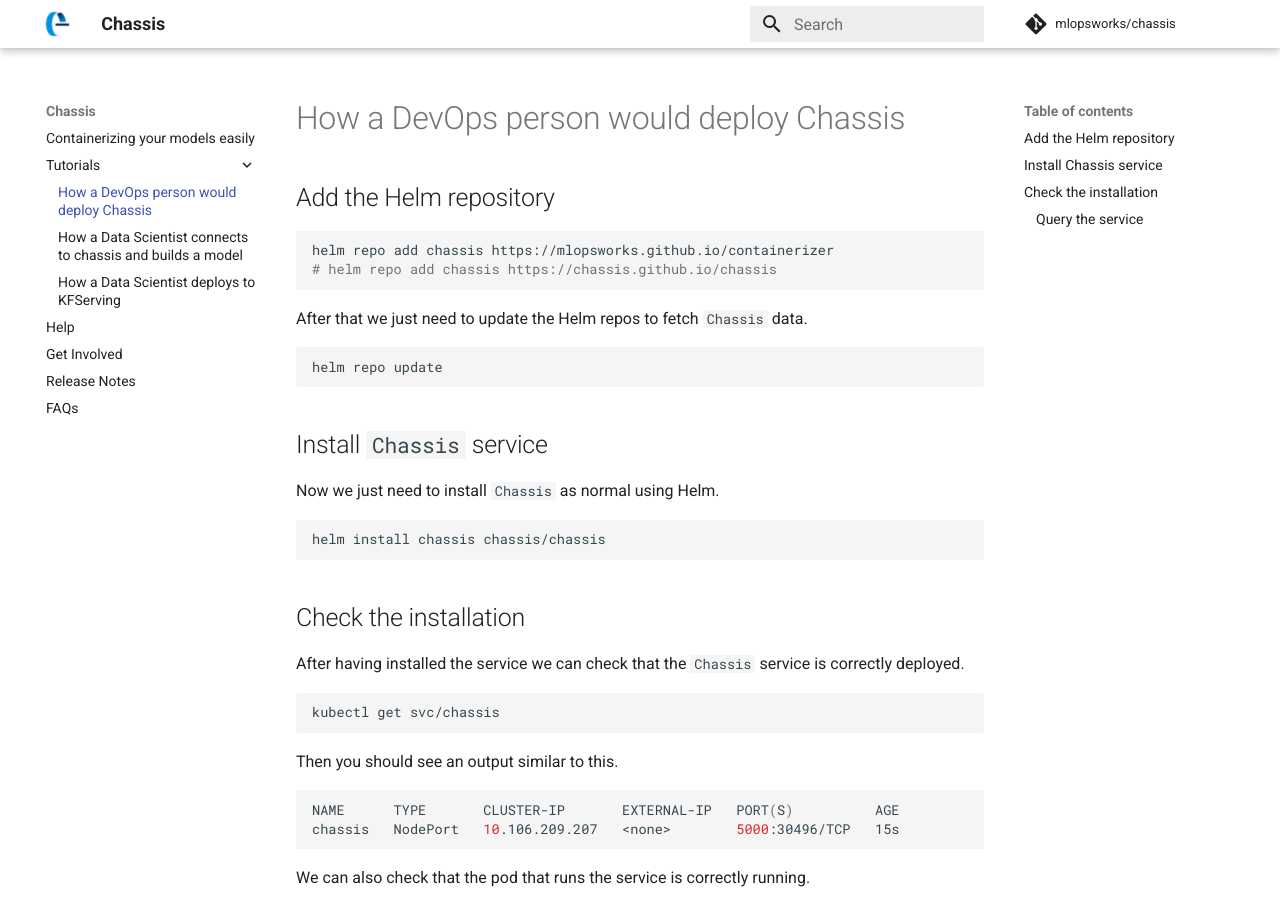
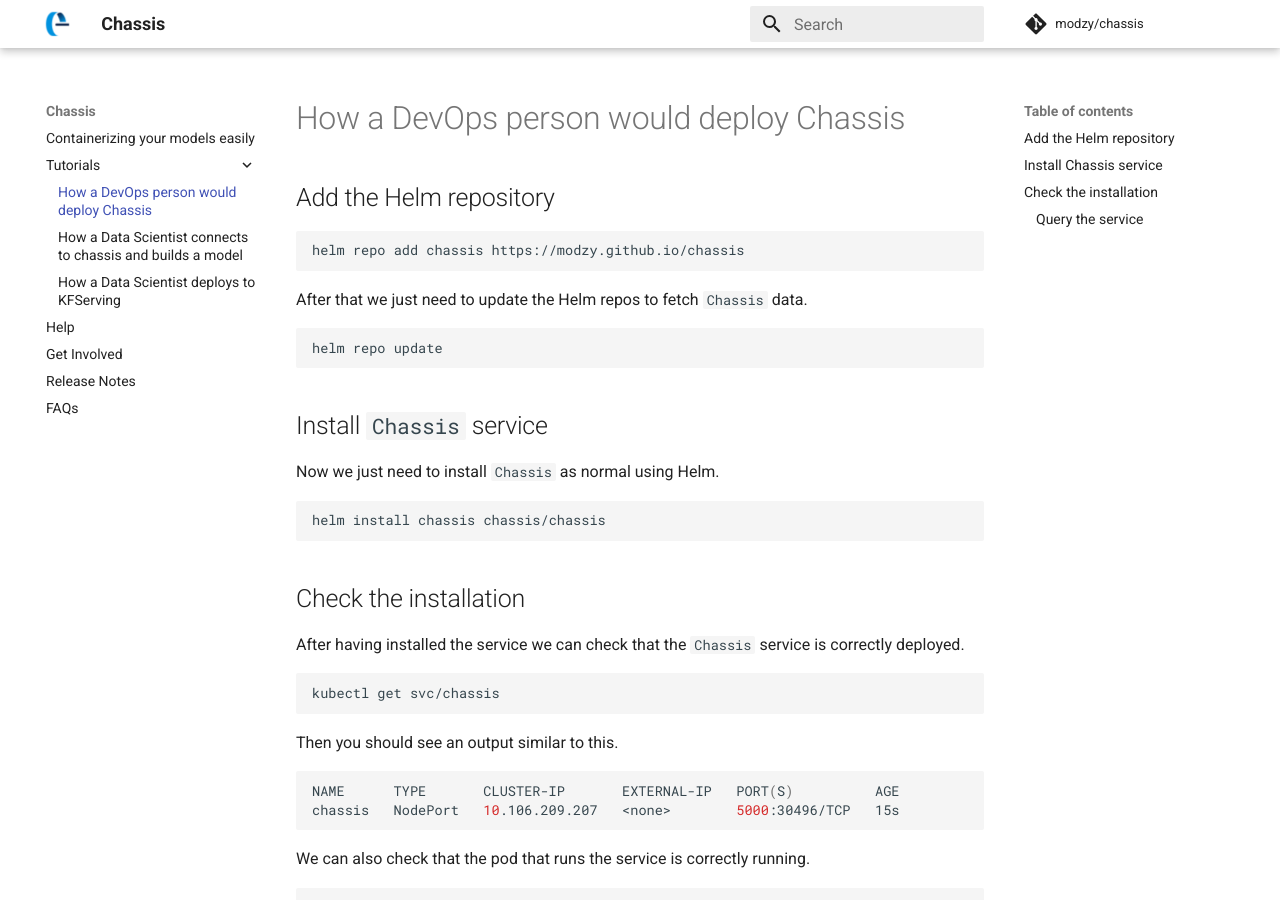
Before and after one commit to chassisml/chassis, an MkDocs documentation site: the page built from docs/docs/tutorials/devops-deploy.md, in a window 1280 px wide and 900 px high. Built offline with MkDocs 1.6.1 and Material for MkDocs 9.7.7, drawn with Linux system fonts in a browser that asks for light colours; comment, search, counter and statistics services are not loaded.

Commit message:
Minor changes like renaming urls and update the README

````diff
--- a/docs/docs/tutorials/devops-deploy.md
+++ b/docs/docs/tutorials/devops-deploy.md
@@ -3,8 +3,7 @@
 ## Add the Helm repository
 
 ```bash
-helm repo add chassis https://mlopsworks.github.io/containerizer
-# helm repo add chassis https://chassis.github.io/chassis
+helm repo add chassis https://modzy.github.io/chassis
 ```
 
 After that we just need to update the Helm repos to fetch `Chassis` data.
--- a/docs/mkdocs.yml
+++ b/docs/mkdocs.yml
@@ -24,7 +24,6 @@
     - pymdownx.superfences
     - pymdownx.inlinehilite
     - admonition
-# XXX: fix to correct path.
-repo_url: https://github.com/mlopsworks/containerizer
-repo_name: mlopsworks/chassis
+repo_url: https://github.com/modzy/chassis
+repo_name: modzy/chassis
 edit_uri: edit/main/docs/docs/
````
Also changed, not shown: docs/docs/index.md (+1 -2 lines), README.md, 2 other files.
